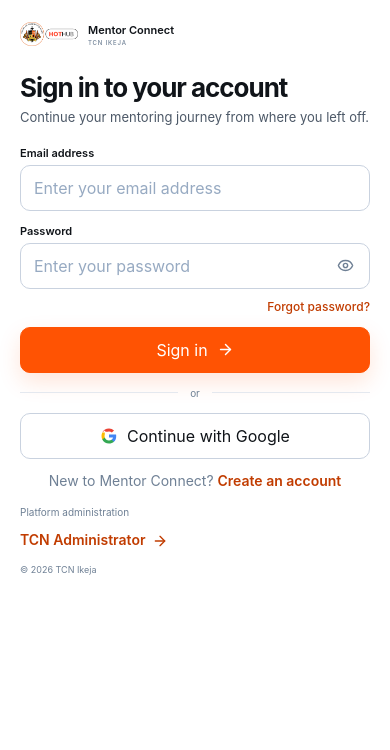
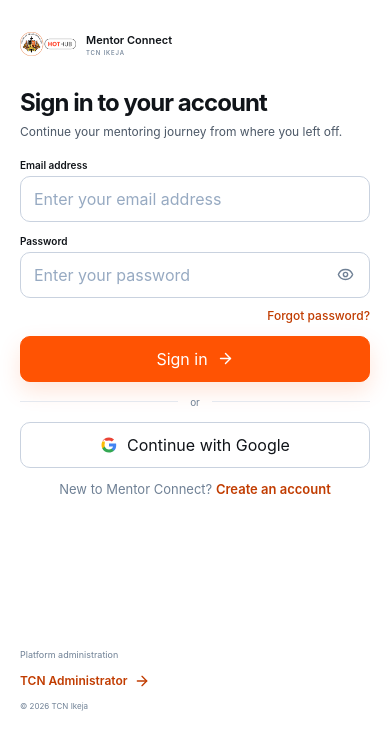
Before and after one commit to Aijohi/tcn-ikeja-mentor-connect, a React (Vite) app: page /login in a window 390 px wide. Shown: the top 750 px of the page. Built offline with nearby package versions, Linux system fonts and the light colour scheme; no server answers.

Commit message:
Improve mobile login spacing and admin separation

```diff
--- a/src/pages/Login.css
+++ b/src/pages/Login.css
@@ -573,7 +573,8 @@
    RESPONSIVE ADMIN ACCESS
    ===================================================== */
 
-.login-responsive-utility {
+.login-responsive-utility,
+.login-mobile-utility-footer {
   display: none;
 }
 
@@ -981,7 +982,7 @@
   display: inline-flex;
   align-items: center;
 
-  min-height: 38px;
+  min-height: 32px;
 
   padding: 0;
 
@@ -993,8 +994,8 @@
   background:
     transparent;
 
-  font-size: 13px;
-  font-weight: 600;
+  font-size: 11px;
+  font-weight: 500;
   line-height: 1.2;
 
   cursor: pointer;
@@ -1029,26 +1030,23 @@
   .login-page {
     display: block;
 
-    height: 100vh;
-    height: 100dvh;
+    min-height: 100vh;
+    min-height: 100dvh;
 
-    min-height: 0;
-
-    overflow:
-      hidden;
+    overflow-x: hidden;
+    overflow-y: auto;
 
     background:
       #ffffff !important;
   }
 
   .login-form-side {
-    height: 100vh;
-    height: 100dvh;
+    width: 100%;
 
-    min-height: 0;
+    min-height: 100vh;
+    min-height: 100dvh;
 
-    overflow:
-      hidden;
+    overflow: visible;
 
     background:
       #ffffff !important;
@@ -1061,22 +1059,20 @@
         560px
       );
 
-    height: 100%;
-
-    min-height: 0;
+    min-height: 100dvh;
 
     padding:
-      24px
-      28px;
+      32px
+      28px
+      30px;
 
-    overflow:
-      hidden;
+    overflow: visible;
   }
 
   .login-brand-row {
     flex: 0 0 auto;
 
-    margin-bottom: 28px;
+    margin-bottom: 32px;
   }
 
   .login-heading {
@@ -1091,6 +1087,12 @@
     display: none;
   }
 
+  /*
+    Administrator access is deliberately separated from
+    the member sign-in flow. It sits below the main login
+    content so users scroll down to reach it.
+  */
+
   .login-responsive-utility {
     display: block;
 
@@ -1098,18 +1100,25 @@
 
     width: 100%;
 
-    margin-top: 20px;
+    margin-top:
+      clamp(
+        96px,
+        16vh,
+        150px
+      );
+
+    padding-top: 0;
   }
 
   .login-responsive-utility-label {
     display: block;
 
-    margin-bottom: 2px;
+    margin-bottom: 1px;
 
     color:
       var(--login-ink-300);
 
-    font-size: 10px;
+    font-size: 9px;
     font-weight: 400;
   }
 
@@ -1117,12 +1126,11 @@
     display: inline-flex;
     align-items: center;
 
-    gap: 7px;
+    gap: 6px;
 
-    min-height: 44px;
+    min-height: 40px;
 
-    padding:
-      0;
+    padding: 0;
 
     border: 0;
 
@@ -1132,7 +1140,7 @@
     background:
       transparent;
 
-    font-size: 14px;
+    font-size: 12px;
     font-weight: 600;
     line-height: 1.2;
   }
@@ -1149,13 +1157,78 @@
   .login-responsive-utility > small {
     display: block;
 
-    margin-top: 2px;
+    margin-top: 0;
 
     color:
       var(--login-ink-300);
 
-    font-size: 9px;
+    font-size: 8px;
     font-weight: 400;
+  }
+
+  /*
+    Support the existing Login.jsx utility-footer class too.
+  */
+
+  .login-mobile-utility-footer {
+    display: flex;
+    align-items: flex-start;
+    flex-direction: column;
+
+    gap: 1px;
+
+    flex: 0 0 auto;
+
+    width: 100%;
+
+    margin-top:
+      clamp(
+        96px,
+        16vh,
+        150px
+      );
+
+    padding-top: 0;
+  }
+
+  .login-mobile-utility-footer a {
+    display: inline-flex;
+    align-items: center;
+
+    min-height: 40px;
+
+    padding: 0;
+
+    border: 0;
+
+    color:
+      var(--login-orange-700);
+
+    background:
+      transparent;
+
+    font-size: 12px;
+    font-weight: 600;
+    line-height: 1.2;
+  }
+
+  .login-mobile-utility-footer a:hover,
+  .login-mobile-utility-footer a:focus-visible {
+    color:
+      var(--login-orange-600);
+
+    text-decoration: underline;
+    text-underline-offset: 4px;
+  }
+
+  .login-mobile-utility-footer small {
+    color:
+      var(--login-ink-300);
+
+    font-size: 8px;
+    font-weight: 400;
+
+    text-align: left;
   }
 }
 
@@ -1170,23 +1243,23 @@
 
     padding:
       max(
-        17px,
+        28px,
         env(safe-area-inset-top)
       )
       20px
       max(
-        16px,
+        24px,
         env(safe-area-inset-bottom)
       );
   }
 
   .login-brand-row {
-    margin-bottom: 22px;
+    margin-bottom: 30px;
   }
 
   .login-brand img {
-    width: 58px;
-    height: 34px;
+    width: 56px;
+    height: 32px;
   }
 
   .login-brand strong {
@@ -1209,14 +1282,14 @@
     margin:
       0 0 6px;
 
-    font-size: 26px;
+    font-size: 24px;
     line-height: 1.12;
   }
 
   .login-heading p {
     max-width: 370px;
 
-    font-size: 13px;
+    font-size: 12px;
     line-height: 1.5;
   }
 
@@ -1227,7 +1300,7 @@
   .login-field > span {
     margin-bottom: 5px;
 
-    font-size: 11px;
+    font-size: 10px;
   }
 
   .login-field input {
@@ -1243,6 +1316,8 @@
     min-height: 46px;
 
     border-radius: 10px;
+
+    font-size: 13px;
   }
 
   .login-divider {
@@ -1253,25 +1328,32 @@
   .login-account-copy {
     margin-top: 13px;
 
-    font-size: 14px;
+    font-size: 13px;
   }
 
   .login-account-copy a {
-    font-size: 14px;
+    font-size: 13px;
   }
 
-  .login-responsive-utility {
-    margin-top: 17px;
+  .login-responsive-utility,
+  .login-mobile-utility-footer {
+    margin-top:
+      clamp(
+        110px,
+        18vh,
+        170px
+      );
   }
 
   .login-responsive-utility-label {
-    font-size: 10px;
+    font-size: 9px;
   }
 
-  .login-admin-access {
-    min-height: 42px;
+  .login-admin-access,
+  .login-mobile-utility-footer a {
+    min-height: 40px;
 
-    font-size: 14px;
+    font-size: 12px;
   }
 }
 
@@ -1283,24 +1365,22 @@
   (max-width: 1000px)
   and (max-height: 760px) {
 
-  .login-page,
-  .login-form-side {
-    height: auto;
+  .login-responsive-utility,
+  .login-mobile-utility-footer {
+    margin-top: 72px;
+  }
+}
 
-    min-height: 100vh;
-    min-height: 100dvh;
+@media (max-width: 440px) {
+  .login-mobile-utility-footer {
+    align-items: flex-start;
+    flex-direction: column;
 
-    overflow-y: auto;
+    gap: 2px;
   }
 
-  .login-form-inner {
-    height: auto;
-
-    min-height:
-      100dvh;
-
-    overflow:
-      visible;
+  .login-mobile-utility-footer small {
+    text-align: left;
   }
 }
 
```
